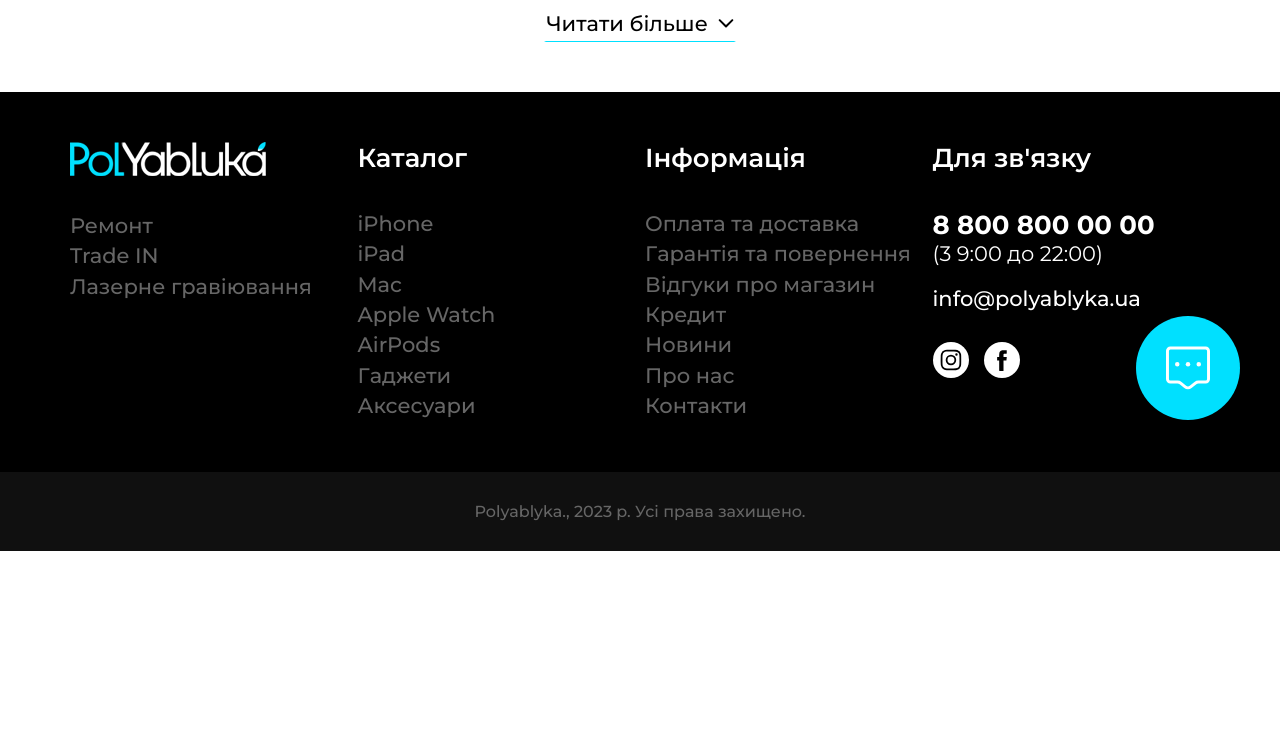
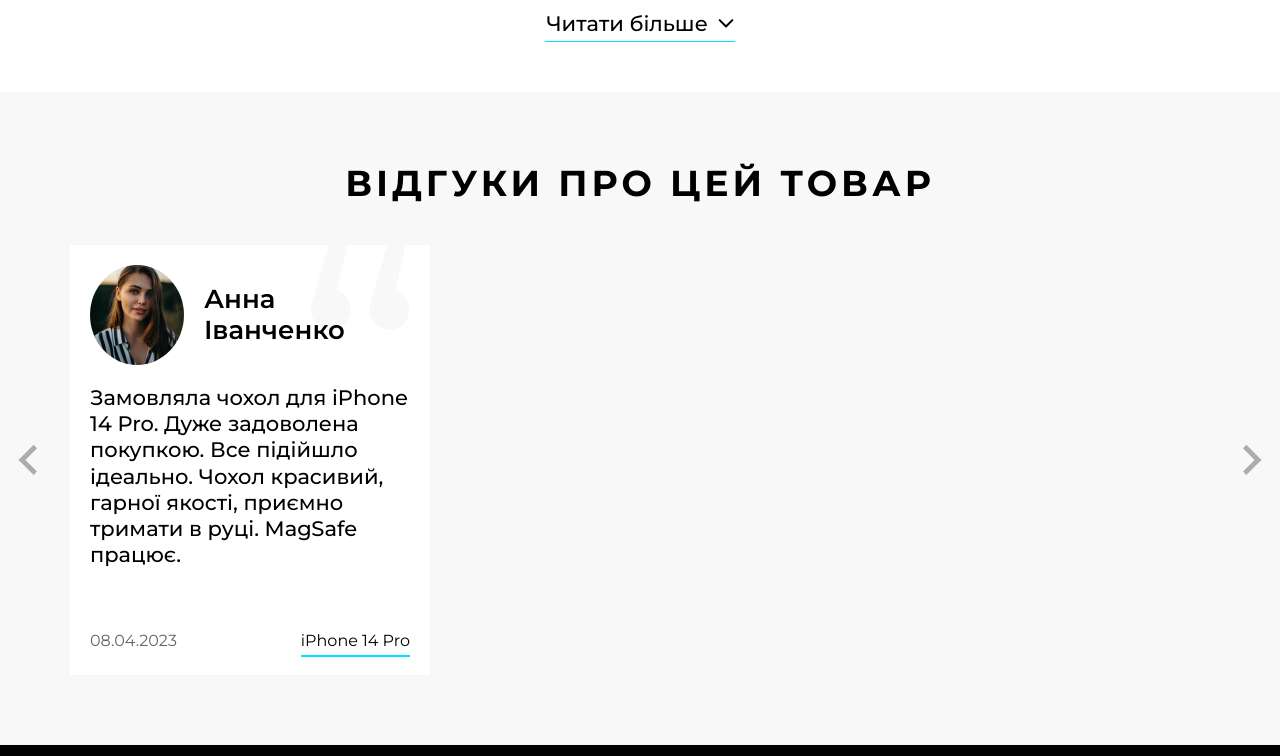
Before and after one commit to AdrianRazor/PolYabluka, a website: page src/product.html in a window 1280 px wide. Shown: the part 3464-4220 px from the top of the page. Before the commit the page ends 4015 px from the top, so only its background shows below. Drawn offline with nearby package versions, Linux system fonts and the light colour scheme; files that its build step writes are made by us from their sources.

Commit message:
added testimonials to the product page

```diff
--- a/src/js/main.js
+++ b/src/js/main.js
@@ -224,7 +224,6 @@ document.addEventListener("DOMContentLoaded", function (event) {
   // splide
   if (document.querySelector(".splideStart")) {
     var splideStart = new Splide(".splideStart", {
-      type: "loop",
       height: 550,
       arrows: false,
       breakpoints: {
@@ -241,7 +240,6 @@ document.addEventListener("DOMContentLoaded", function (event) {
 
   if (document.querySelector(".splidePopular")) {
     var splidePopular = new Splide(".splidePopular", {
-      type: "loop",
       perPage: 1,
       width: 200,
       gap: 15,
@@ -267,7 +265,6 @@ document.addEventListener("DOMContentLoaded", function (event) {
 
   if (document.querySelector(".splideGoods")) {
     var splideGoods = new Splide(".splideGoods", {
-      type: "loop",
       perPage: 4,
       perMove: 4,
       gap: 30,
@@ -291,7 +288,6 @@ document.addEventListener("DOMContentLoaded", function (event) {
 
   if (document.querySelector(".splideTestimonials")) {
     var splideTestimonials = new Splide(".splideTestimonials", {
-      type: "loop",
       height: 430,
       perPage: 3,
       perMove: 3,
--- a/src/product.html
+++ b/src/product.html
@@ -1079,6 +1079,39 @@
           </div>
         </div>
       </section>
+
+      <section class="testimonials">
+        <div class="container">
+          <h2 class="title title--center testimonials__title">
+            Відгуки про цей товар
+          </h2>
+          <div class="splide splideTestimonials">
+            <div class="splide__track">
+              <ul class="splide__list">
+                <li class="splide__slide">
+                  <div class="comment">
+                    <div class="comment__head">
+                      <div class="comment__img">
+                        <img src="img/img-16.jpg" alt="avatar" />
+                      </div>
+                      <h3 class="headline">Анна Іванченко</h3>
+                    </div>
+                    <p class="text comment__text">
+                      Замовляла чохол для iPhone 14 Pro. Дуже задоволена
+                      покупкою. Все підійшло ідеально. Чохол красивий, гарної
+                      якості, приємно тримати в руці. MagSafe працює.
+                    </p>
+                    <div class="comment__bottom">
+                      <p class="comment__date">08.04.2023</p>
+                      <a href="#" class="comment__link">iPhone 14 Pro</a>
+                    </div>
+                  </div>
+                </li>
+              </ul>
+            </div>
+          </div>
+        </div>
+      </section>
     </main>
 
     <footer id="colophon" class="footer">
```
